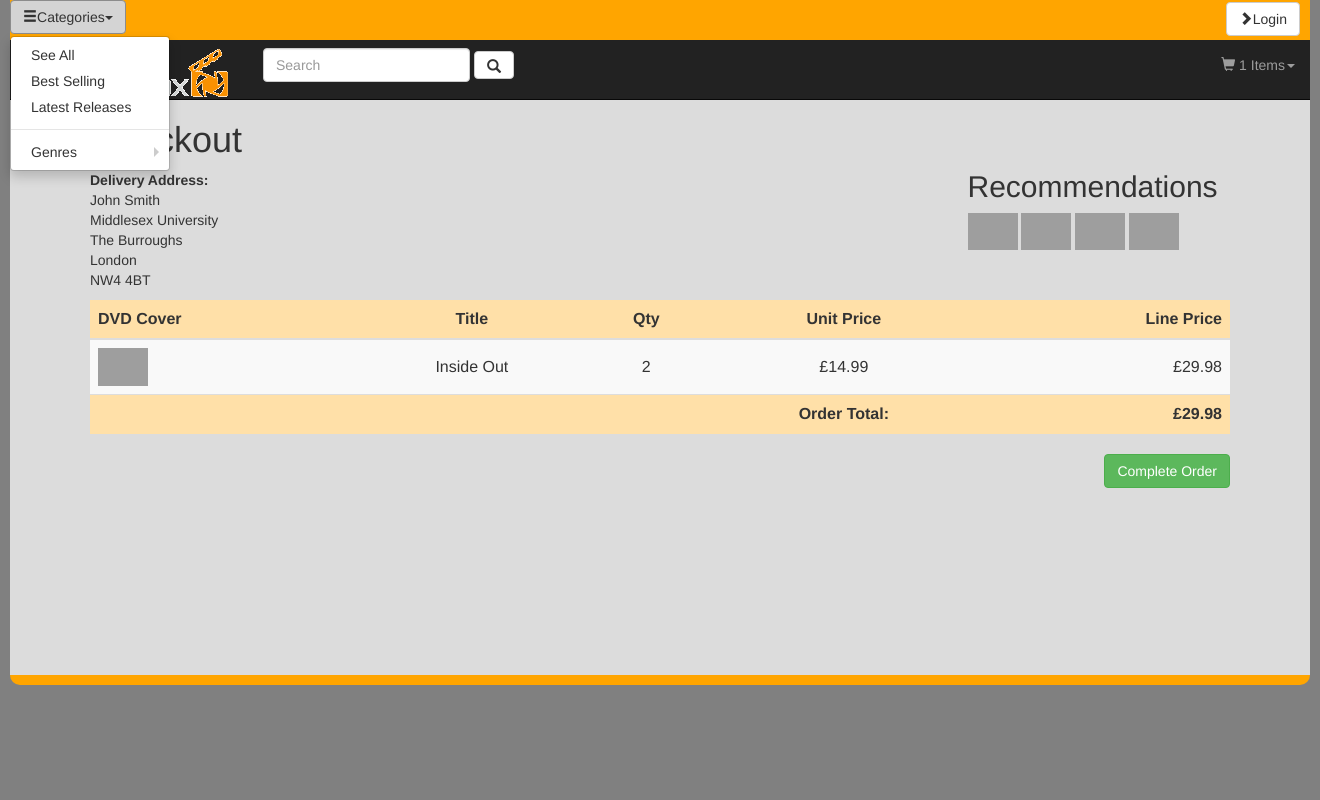
After one commit to DiNozzo97/E-Commerce-Website, a PHP site: page /checkout.html in a window 1320 px wide, after a click on "Categories". The commit adds this page. Run offline with PHP 8.4, Linux system fonts and the light colour scheme; grey boxes are pictures that could not be loaded.

Commit message:
Completed Checkout + minor Cart Changes

```diff
--- /dev/null
+++ b/Code/checkout.html
@@ -0,0 +1,324 @@
+<! DOCTYPE html>
+<html>
+<head>
+    <meta charset="utf-8">
+    <title>MovieBox</title>
+    <script src="js/jquery-3.1.1.min.js"></script>
+    <script src="js/bootstrap.min.js"></script>
+    <link href="css/bootstrap.min.css" rel="stylesheet">
+    <link href="mainpage.css" rel="stylesheet" type="text/css" />
+</head>
+
+<body>
+    <div id="wrapper">
+
+        <nav class="navbar navbar-inverse navbar-fixed-top">
+
+
+            <!-- ------------------ HEADER --------------------- -->
+            <header>
+
+                <button type="login" id="login1" class="btn btn-default" data-toggle="modal" data-target="#loginModal">
+                    <span class="glyphicon glyphicon-chevron-right" aria-hidden="true"></span>Login</button>
+
+                    <div class="dropdown"> <!-- TIMBO DISCUSS AT MEETING: Add Width Property? Overlap button -->
+                        <button class="btn btn-default dropdown-toggle" type="button" id="dropdownMenu1" data-toggle="dropdown" aria-haspopup="true" aria-expanded="true">
+                            <span class="glyphicon glyphicon-menu-hamburger" aria-hidden="true"></span>Categories<span class="caret"></span></button>
+
+                            <ul class="dropdown-menu multi-level" role="menu" aria-labelledby="dropdownMenu1">
+                                <li><a href="#">See All</a></li>
+                                <li><a href="#">Best Selling</a></li>
+                                <li><a href="#">Latest Releases</a></li>
+                                <li role="separator" class="divider"></li>
+                                <li class="dropdown-submenu">
+                                    <a tabindex="-1" href="#">Genres</a>
+                                    <ul class="dropdown-menu">
+                                        <li><a tabindex="-1" href="#">Action</a></li>
+                                        <li><a href="#">Adventure</a></li>
+                                        <li><a href="#">Animation</a></li>
+                                        <li><a href="#">Drama</a></li>
+                                        <li><a href="#">Family</a></li>
+                                        <li><a href="#">Historical</a></li>
+                                        <li><a href="#">Horror</a></li>
+                                        <li><a href="#">Romance</a></li>
+                                        <li><a href="#">Science Fiction</a></li>
+                                        <li><a href="#">Thriller</a></li>
+                                        <li><a href="#">Western</a></li>
+                                    </ul>
+                                </div>
+                            </header>
+
+
+                            <!-- ------------------ NAV PANEL ------------------- -->
+                            <div class="container-fluid">
+                                <!-- Brand and toggle get grouped for better mobile display -->
+                                <div class="navbar-header">
+                                    <a class="navbar-brand" href="mainpage.html">
+                                        <img alt="Brand" src="logo.png" id="logo"><!--improve logo-->
+                                    </a>
+                                    <button type="button" class="navbar-toggle collapsed" data-toggle="collapse" data-target="#bs-example-navbar-collapse-1" aria-expanded="false">
+                                        <span class="sr-only">Toggle navigation</span>
+                                        <span class="icon-bar"></span>
+                                        <span class="icon-bar"></span>
+                                        <span class="icon-bar"></span>
+                                    </button>
+                                </div>
+
+                                <form class="navbar-form navbar-left" form id="search">
+                                    <div class="form-group">
+                                        <input type="text" class="form-control" placeholder="Search">
+                                    </div>
+                                    <button type="button" id="searchbutton" class="btn btn-default" aria-label="Left Align">
+                                        <span class="glyphicon glyphicon-search" aria-hidden="true"></span>
+                                    </button>
+                                </form>
+
+                                <!-- ------------------ SHOPPING CART ------------------- -->
+                                <ul class="nav navbar-nav navbar-right">
+                                    <li class="dropdown">
+                                      <a href="#" class="dropdown-toggle" data-toggle="dropdown" role="button" aria-expanded="false"> <span class="glyphicon glyphicon-shopping-cart"></span> 1 Items<span class="caret"></span></a>
+                                      <ul class="dropdown-menu dropdown-cart" role="menu">
+                                          <li>
+                                              <span class="item">
+                                                <span class="item-left">
+                                                    <img src="http://media.store.hmv.com/app_/responsive/HMVStore/media/product/73042/01-73042.jpg" alt="" width="50px" />
+                                                    <span class="item-info">
+                                                        <a><span>Inside Out</span></a>
+                                                        <span>£14.99</span>
+                                                    </span>
+                                                </span>
+                                                <span class="item-right">
+                                                    <button class="btn btn-xs btn-success">+</button>
+                                                    <input type="text" name="qty" id="qty" value="2" disabled>
+                                                    <button class="btn btn-xs btn-danger">-</button>
+                                                </span>
+                                            </span>
+                                        </li>
+                                        <li><p class="cartTotal"><strong>Total: £<span>29.98</span></strong></p></li>
+                                        <li class="divider"></li>
+                                        <li><a class="text-center" href="">Checkout</a></li>
+                                    </ul>
+                                </li>
+                            </ul>
+                        </div>
+                    </div>
+                </nav>
+
+
+
+
+                <!-- ------------------ CONTENT ------------------- -->
+
+                <div id="content" class="container">
+                    <div class="container">
+                        <h1>Checkout</h1>
+                        <div class="row">
+                            <div class="col-md-9">
+                                <p>
+                                    <strong>Delivery Address:</strong><br>
+                                    John Smith<br>
+                                    Middlesex University<br>
+                                    The Burroughs<br>
+                                    London<br>
+                                    NW4 4BT
+                                </p>
+                            </div>
+                            <div class="col-md-3">
+                                <h2 style="margin-top: 0px;">Recommendations</h2>
+                                <img src="http://media.store.hmv.com/app_/responsive/HMVStore/media/product/73042/01-73042.jpg" width="50px">
+                                <img src="http://media.store.hmv.com/app_/responsive/HMVStore/media/product/73042/01-73042.jpg" width="50px">
+                                <img src="http://media.store.hmv.com/app_/responsive/HMVStore/media/product/73042/01-73042.jpg" width="50px">
+                                <img src="http://media.store.hmv.com/app_/responsive/HMVStore/media/product/73042/01-73042.jpg" width="50px">
+                            </div>
+                        </div>
+                    </div>
+                    <!-- Order Summary Table -->
+                    <div class="container">
+                        <table class="table table-striped table-vert-middle">
+                            <!--        Column Headings        -->
+                            <thead>
+                                <tr>
+                                    <th class="text-left">DVD Cover</th>
+                                    <th class="text-center">Title</th>
+                                    <th class="text-center">Qty</th>
+                                    <th class="text-center">Unit Price</th>
+                                    <th class="text-right">Line Price</th>
+                                </tr>
+                            </thead>
+                            <!--       Table Data         -->
+                            <tbody>
+                                <tr>
+                                    <td class="text-left"><img src="http://media.store.hmv.com/app_/responsive/HMVStore/media/product/73042/01-73042.jpg" width="50px"></td>
+                                    <td class="text-center">Inside Out</td>
+                                    <td class="text-center">2</td>
+                                    <td class="text-center">£14.99</td>
+                                    <td class="text-right">£29.98</td>
+                                </tr>
+                                <tr>
+                                    <td></td>
+                                    <td></td>
+                                    <td></td>
+                                    <td class="text-center"><strong>Order Total:</strong></td>
+                                    <td class="text-right"><strong>£29.98</strong></td>
+                                </tr>
+                            </tbody>
+                        </table>
+                        <button type="button" class="btn btn-success pull-right">Complete Order</button>
+                    </div>
+                </div><!-- end of content-->
+
+
+                <footer></footer>
+
+
+            </div><!--end of wrapper-->
+
+
+
+
+
+
+
+
+            <!--     Login Modal (This overlays the page when the user clicks login)       -->
+            <div id="loginModal" class="modal fade" data-keyboard="false">
+                <div class="modal-dialog">
+                    <div class="modal-content">
+                        <!--            Login Modal Header            -->
+                        <div class="modal-header">
+                            <button type="button" class="close" data-dismiss="modal">&times;</button>
+                            <h2 class="modal-title">Login</h2>
+                        </div>
+                        <!--            Login Modal Body            -->
+                        <div class="modal-body">
+                            <div id="loginAlert"></div>
+                            <!--              Login Main Form              -->
+                            <form id="loginForm" class="form-horizontal" method="post">
+
+                                <div class="form-group">
+                                    <label class="col-md-4 control-label" for="emailLogin">Email Address</label>
+                                    <div class="col-md-6">
+                                        <input id="emailLogin" name="emailLogin" type="text" placeholder="email address" class="form-control input-md">
+                                    </div>
+                                </div>
+
+                                <div class="form-group">
+                                    <label class="col-md-4 control-label" for="passwordLogin">Password</label>
+                                    <div class="col-md-6">
+                                        <input id="passwordLogin" name="passwordLogin" type="password" placeholder="password" class="form-control input-md">
+                                    </div>
+                                </div>
+                                <button id="loginButton" type="submit" class="btn btn-info center-block">Login</button>
+                            </form>
+                        </div>
+                        <!--           Login Modal Footer              -->
+                        <div class="modal-footer">
+                            <p class="help-block">No account? <a href="#" data-toggle="modal" data-target="#registerModal">Create one!</a></p>
+                        </div>
+                    </div>
+                </div>
+            </div>
+
+
+            <!-- Modal displayed for the user to register -->
+            <div id="registerModal" class="modal fade" data-keyboard="false">
+                <div class="modal-dialog">
+                    <div class="modal-content">
+                        <!--            Register Modal Header            -->
+                        <div class="modal-header">
+                            <button type="button" class="close" data-dismiss="modal">&times;</button>
+                            <h2 class="modal-title">Register</h2>
+                        </div>
+                        <!--            Register Modal Body            -->
+                        <div class="modal-body">
+                            <div id="registerAlert"></div>
+                            <!--              Register Main Form              -->
+                            <form id="registerForm" class="form-horizontal" method="post">
+
+                                <div class="form-group">
+                                    <label class="col-md-4 control-label" for="firstNameRegister">First Name</label>
+                                    <div class="col-md-6">
+                                        <input id="firstNameRegister" name="firstNameRegister" type="text" placeholder="first name" class="form-control input-md">
+                                    </div>
+                                </div>
+
+                                <div class="form-group">
+                                    <label class="col-md-4 control-label" for="lastNameRegister">Last Name</label>
+                                    <div class="col-md-6">
+                                        <input id="lastNameRegister" name="lastNameRegister" type="text" placeholder="last name" class="form-control input-md">
+                                    </div>
+                                </div>
+
+                                <div class="form-group">
+                                    <label class="col-md-4 control-label" for="emailRegister">Email Address</label>
+                                    <div class="col-md-6">
+                                        <input id="emailRegister" name="emailRegister" type="text" placeholder="email address" class="form-control input-md">
+                                    </div>
+                                </div>
+
+                                <div class="form-group">
+                                    <label class="col-md-4 control-label" for="passwordRegister">Password</label>
+                                    <div class="col-md-6">
+                                        <input id="passwordRegister" name="passwordRegister" type="password" placeholder="password" class="form-control input-md">
+                                    </div>
+                                </div>
+
+                                <div class="form-group">
+                                    <label class="col-md-4 control-label" for="passwordRegister">Confirm Password</label>
+                                    <div class="col-md-6">
+                                        <input id="confirmPasswordRegister" name="confirmPasswordRegister" type="password" placeholder="confirm password" class="form-control input-md">
+                                    </div>
+                                </div>
+
+                                <div class="form-inline">
+                                    <label class="col-md-4 control-label" for="dobDayRegister">Date of Birth</label>
+                                    <div class="col-md-6 registerMarginOveride">
+                                        <input id="dobDayRegister" name="dobDayRegister" type="text" size="3" class="form-control" placeholder="DD" maxlength="2">
+                                        <input id="dobMonthRegister" name="dobMonthRegister" type="text" size="3" class="form-control" placeholder="MM" maxlength="2">
+                                        <input id="dobYearRegister" name="dobYearRegister" type="text" size="5" class="form-control" placeholder="YYYY" maxlength="4">
+                                    </div>
+                                </div>
+
+                                <div class="form-group">
+                                    <label class="col-md-4 control-label" for="addressLine1Register">Address Line 1</label>
+                                    <div class="col-md-6">
+                                        <input id="addressLine1Register" name="addressLine1Register" type="text" placeholder="address line 1" class="form-control input-md">
+                                    </div>
+                                </div>
+
+                                <div class="form-group">
+                                    <label class="col-md-4 control-label" for="addressLine2Register">Address Line 2</label>
+                                    <div class="col-md-6">
+                                        <input id="addressLine2Register" name="addressLine2Register" type="text" placeholder="email address" class="form-control input-md">
+                                    </div>
+                                </div>
+
+                                <div class="form-group">
+                                    <label class="col-md-4 control-label" for="cityRegister">City</label>
+                                    <div class="col-md-6">
+                                        <input id="cityRegister" name="cityRegister" type="text" placeholder="city" class="form-control input-md">
+                                    </div>
+                                </div>
+
+                                <div class="form-group">
+                                    <label class="col-md-4 control-label" for="postcodeRegister">UK Postcode</label>
+                                    <div class="col-md-6">
+                                        <input id="postcodeRegister" name="postcodeRegister" type="text" placeholder="uk postcode" class="form-control input-md">
+                                    </div>
+                                </div>
+
+                                <button id="registerButton"type="submit" class="btn btn-info center-block">Register</button>
+                            </form>
+                        </div>
+                        <!--           Register Modal Footer              -->
+                        <div class="modal-footer">
+                            <p class="help-block">Already have an account? <a id="registerToSignIn" href="#" data-dismiss="modal">Sign in!</a></p>
+                        </div>
+                    </div>
+                </div>
+            </div>
+
+
+        </body>
+
+        </html>
--- a/Code/mainpage.css
+++ b/Code/mainpage.css
@@ -43,6 +43,10 @@ nav{
     margin-right: auto;
 	border-bottom: solid 20px orange; /* not working */
 
+}
+
+.dropdown {
+    position: absolute;
 }
 
 
@@ -127,13 +131,10 @@ nav a:hover{
 	background-color: #DCDCDC;
 	margin-left: auto;
     margin-right: auto;
+    margin-top: 90px;
 
 }
 
-
-#carousel-example-generic{
-	margin-top: 90px;
-}
 
 #deliverySquare {
 	margin-left: 175px;
@@ -216,3 +217,27 @@ ul.dropdown-cart li .item-right input{
     text-align: right;
 
 }
+
+/*                   CHECKOUT TABLE
+---------------------------------------------------------*/
+
+.table-vert-middle > tbody > tr > td {
+     vertical-align: middle;
+}
+
+/*                   MISC HACKS
+---------------------------------------------------------*/
+
+.shift-70 {
+    margin-left: 70px;
+}
+
+/* Overide default bootstrap table striping color*/
+.table-striped>tbody>tr:nth-child(even)>td,
+.table-striped>tbody>tr:nth-child(even)>th {
+   background-color: #ffe0a8;
+ }
+
+.table-striped>thead>tr:nth-child(odd)>th {
+   background-color: #ffe0a8;
+ }
--- a/Code/mainpage.html
+++ b/Code/mainpage.html
@@ -76,7 +76,7 @@
                         <!-- ------------------ SHOPPING CART ------------------- -->
                         <ul class="nav navbar-nav navbar-right">
                             <li class="dropdown">
-                              <a href="#" class="dropdown-toggle" data-toggle="dropdown" role="button" aria-expanded="false"> <span class="glyphicon glyphicon-shopping-cart"></span> 7 Items<span class="caret"></span></a>
+                              <a href="#" class="dropdown-toggle" data-toggle="dropdown" role="button" aria-expanded="false"> <span class="glyphicon glyphicon-shopping-cart"></span> 1 Items<span class="caret"></span></a>
                               <ul class="dropdown-menu dropdown-cart" role="menu">
                                   <li>
                                       <span class="item">
@@ -89,12 +89,12 @@
                                         </span>
                                         <span class="item-right">
                                             <button class="btn btn-xs btn-success">+</button>
-                                            <input type="text" name="qty" id="qty" value="1" disabled>
+                                            <input type="text" name="qty" id="qty" value="2" disabled>
                                             <button class="btn btn-xs btn-danger">-</button>
                                         </span>
                                     </span>
                                 </li>
-                                <li><p class="cartTotal"><strong>Total: £<span>14.99</span></strong></p></li>
+                                <li><p class="cartTotal"><strong>Total: £<span>29.98</span></strong></p></li>
                                 <li class="divider"></li>
                                 <li><a class="text-center" href="">Checkout</a></li>
                             </ul>
```
